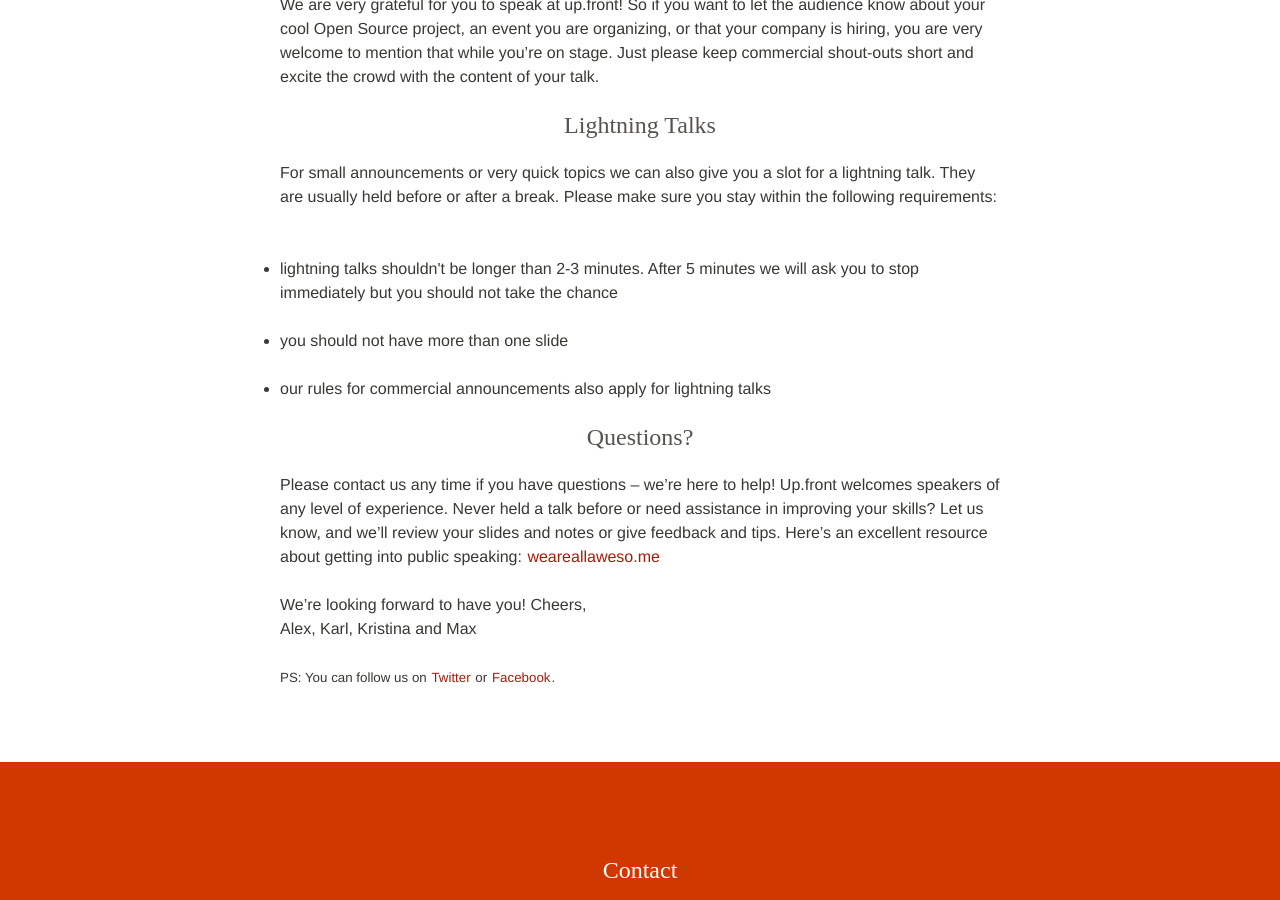
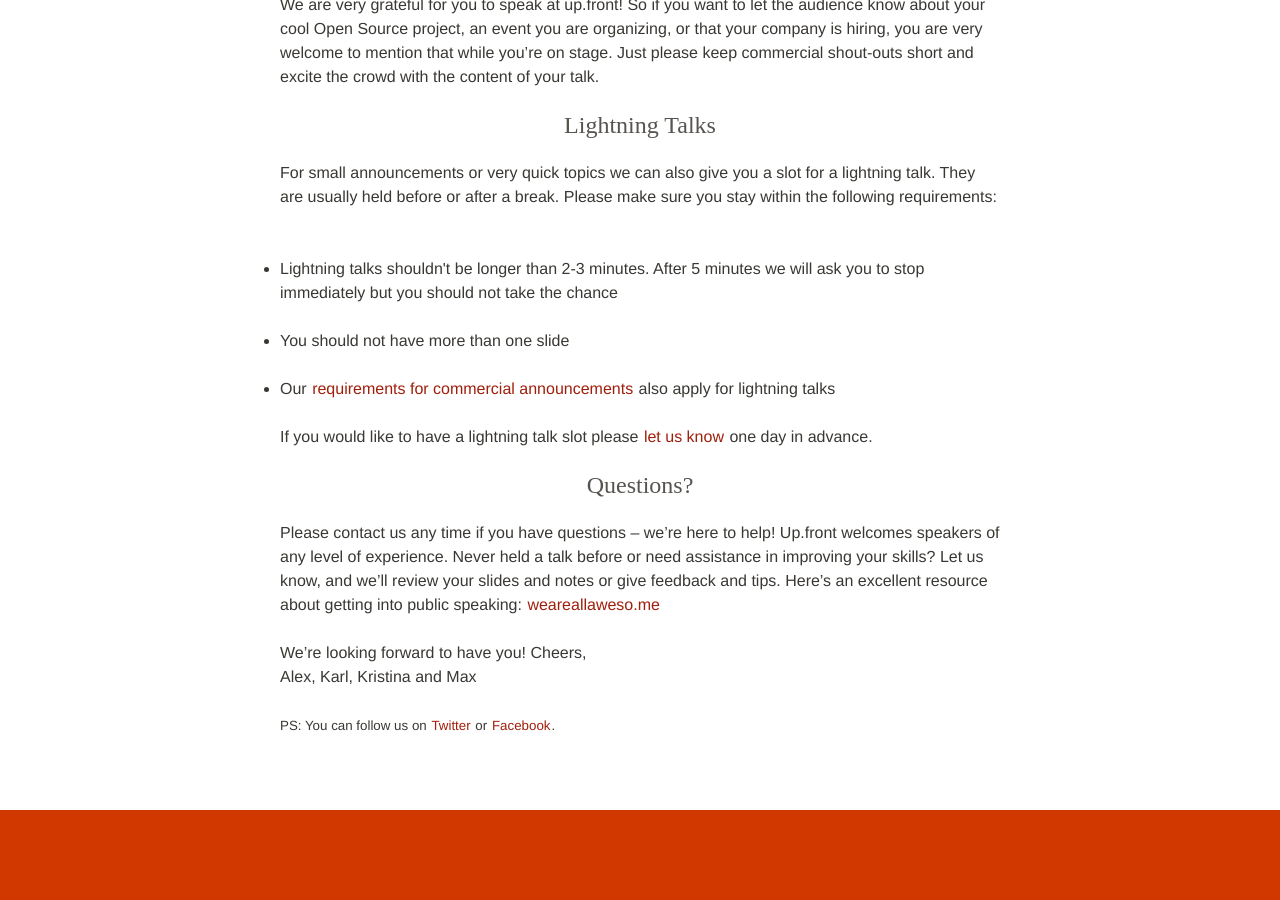
Before and after one commit to upfrontug/upfrontug.github.io, a Jekyll site: the page built from speakers-guide.html, in a window 1280 px wide and 900 px high, scrolled down 1840 px. Built offline with Jekyll 4.4.1, drawn with Linux system fonts in a browser that asks for light colours; nearby versions of some CDN libraries; comment, search, counter and statistics services are not loaded; a style sheet for code colours, icons or effects is not loaded.

Commit message:
Link speakers guide

```diff
--- a/speakers-guide.html
+++ b/speakers-guide.html
@@ -12,7 +12,7 @@
 We’re happy you’d like to give a talk at up.front.ug! Our meetup is focused on web design and frontend development topics. Every month we meet at <a href="http://co-up.de" title="co-up.de">co.up</a>, a co-working space in Kreuzberg, where we regularly attract a crowd of 70 people and more, most of them frontend engineers and webdesigners. Our events are free and open for everyone, questions and discussions are encouraged.
 </p>
 
-<h3>Your Talk and Required Information</h3>
+<h3 id="information">Your Talk and Required Information</h3>
 
 <p>
   Your talk should not be longer than 30 minutes. We encourage you to take questions from the audience within the time limit. There’s always plenty of time for discussions after the talks, too.
@@ -42,7 +42,7 @@ We’re happy you’d like to give a talk at up.front.ug! Our meetup is focused
    </li>
 </ul>
 
-<h3>Location and Schedule</h3>
+<h3 id="location">Location and Schedule</h3>
 
 <p>
   Our meetups take place at co.up Coworking Space, <a href="https://maps.google.com/maps?f=q&source=s_q&hl=en&geocode=&q=Adalbertstra%C3%9Fe+7,+10999+Berlin,+Germany&sll=52.549636,13.666992&sspn=0.901874,1.851196&ie=UTF8&hq=&hnear=Adalbertstra%C3%9Fe+7,+Kreuzberg+10999+Berlin,+Germany&z=16">Adalbertstraße 7, 10999 Berlin</a>.
@@ -51,7 +51,7 @@ We’re happy you’d like to give a talk at up.front.ug! Our meetup is focused
   We recommend you show up at 7pm, and find one of our <a href="#team">organizers</a>. We’ll help you to set up your notebook, and make sure you have a cool drink. Talks start around 7:30pm. If you prefer to speak at the end or beginning of the line-up, or have to leave early / arrive later, please let us know in advance.
 </p>
 
-<h3>Technical Equipment</h3>
+<h3 id="tech">Technical Equipment</h3>
 <p>
 
 The kind people at co.up provide us with an <a href="http://www.epson.com/cgi-bin/Store/jsp/Product/Specifications.do?sku=V11H367120">Epson EX7200 Projector</a> (Native Resolution: 1280x800 (WXGA)) that projects onto a clear white wall.
@@ -66,21 +66,25 @@ You can use the speakers either via AirPlay or a standard audio cable. The venue
 </p>
 
 
-<h3>Commercial Announcements in Talks</h3>
+<h3 id="commercial">Commercial Announcements in Talks</h3>
 <p>
   We are very grateful for you to speak at up.front! So if you want to let the audience know about your cool Open Source project, an event you are organizing, or that your company is hiring, you are very welcome to mention that while you’re on stage. Just please keep commercial shout-outs short and excite the crowd with the content of your talk.
 </p>
 
-<h3>Lightning Talks</h3>
+<h3 id="lightning">Lightning Talks</h3>
 <p>
   For small announcements or very quick topics we can also give you a slot for a lightning talk. They are usually held before or after a break. Please make sure you stay within the following requirements:
 </p>
 
 <ul>
-  <li>lightning talks shouldn't be longer than 2-3 minutes. After 5 minutes we will ask you to stop immediately but you should not take the chance</li>
-  <li>you should not have more than one slide</li>
-  <li>our rules for commercial announcements also apply for lightning talks</li>
+  <li>Lightning talks shouldn't be longer than 2-3 minutes. After 5 minutes we will ask you to stop immediately but you should not take the chance</li>
+  <li>You should not have more than one slide</li>
+  <li>Our <a href="#commercial">requirements for commercial announcements</a> also apply for lightning talks</li>
 </ul>
+
+</p>
+  If you would like to have a lightning talk slot please <a href="#contact">let us know</a> one day in advance.
+</p>
 
 <h3>Questions?</h3>
 <p>
```
